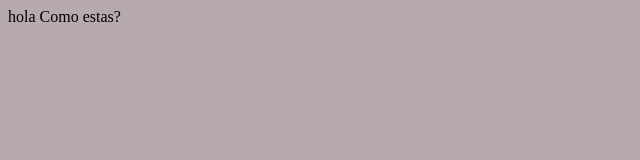
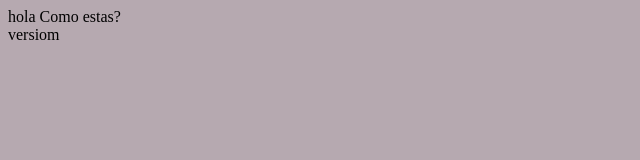
Before and after one commit to Som3th1ngMaybe/Som3th1ngMaybe.github.io, a plain HTML site: page index.html in a window 1280 px wide. Shown: the full height of the page, 0-640 px from the left. Drawn offline with Linux system fonts and the light colour scheme.

Commit message:
Version 1.2.4
aversijala

```diff
--- a/index.html
+++ b/index.html
@@ -32,8 +32,9 @@
 
 
 hola
+Como estas?
 
+<div>versiom</div>
 
-Como estas?
 </body>
 </html>
```
